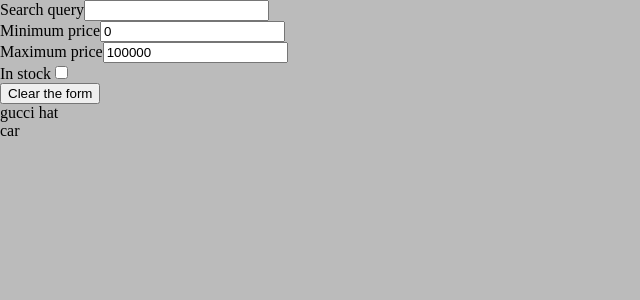
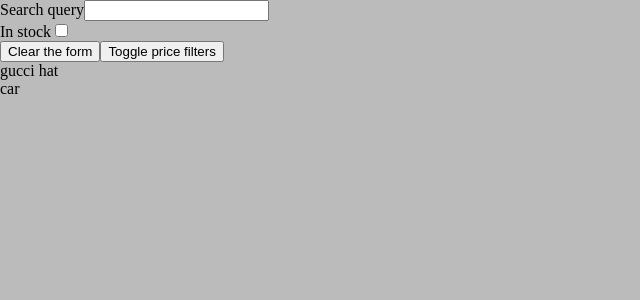
Before and after one commit to decodejacques/redux-intro-workshop-solution, a React app: page / in a window 1280 px wide. Shown: the top 300 px of the page, without its empty margins (0-640 px from the left). Built offline with nearby package versions, Linux system fonts and the light colour scheme.

Commit message:
Question 6

```diff
--- a/src/Search.jsx
+++ b/src/Search.jsx
@@ -1,6 +1,14 @@
 import { connect } from 'react-redux'
 import React, { Component } from 'react'
 class UnconnectedSearch extends Component {
+    constructor(props) {
+        super(props)
+        // We're doing this with local state, but we could have done it with redux.
+        // The method you choose depends on personal preference.
+        this.state = {
+            showPriceFilter: false
+        }
+    }
     handleQuery = evt => {
         this.props.dispatch({ type: 'query', q: evt.target.value })
     }
@@ -18,6 +26,22 @@ class UnconnectedSearch extends Component {
     clearForm = () => {
         this.props.dispatch({ type: "clear-form" })
     }
+    displayPriceFilter = () => {
+        if (!this.state.showPriceFilter) return null
+        return (<div>
+            <div>
+                Maximum price
+                    <input type="text" onChange={this.handleMaximumPrice} value={this.props.maxPrice} />
+            </div>
+            <div>
+                Minimum price
+                    <input type="text" onChange={this.handleMinimumPrice} value={this.props.minPrice} />
+            </div>
+        </div>)
+    }
+    togglePriceRange = () => {
+        this.setState({ showPriceFilter: !this.state.showPriceFilter })
+    }
     render = () => {
         return (
             <div>
@@ -26,18 +50,12 @@ class UnconnectedSearch extends Component {
                     <input type="text" onChange={this.handleQuery} value={this.props.query} />
                 </div>
                 <div>
-                    Minimum price
-                    <input type="text" onChange={this.handleMinimumPrice} value={this.props.minPrice} />
-                </div>
-                <div>
-                    Maximum price
-                    <input type="text" onChange={this.handleMaximumPrice} value={this.props.maxPrice} />
-                </div>
-                <div>
                     In stock
                     <input type="checkbox" onChange={this.handleStockToggle} checked={this.props.stockChecked} />
                 </div>
+                {this.displayPriceFilter()}
                 <button type="button" onClick={this.clearForm}>Clear the form</button>
+                <button type="button" onClick={this.togglePriceRange}>Toggle price filters</button>
             </div>)
     }
 }
```
